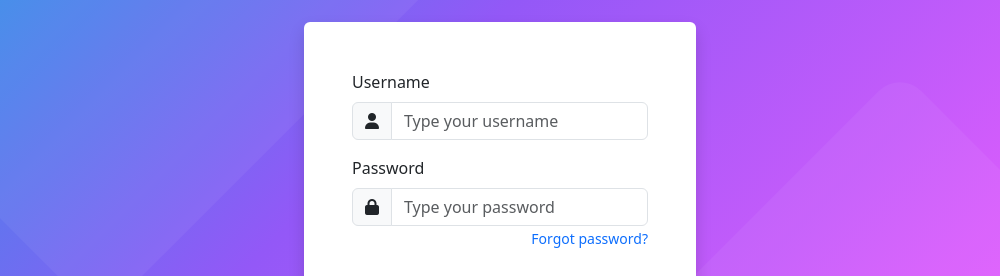
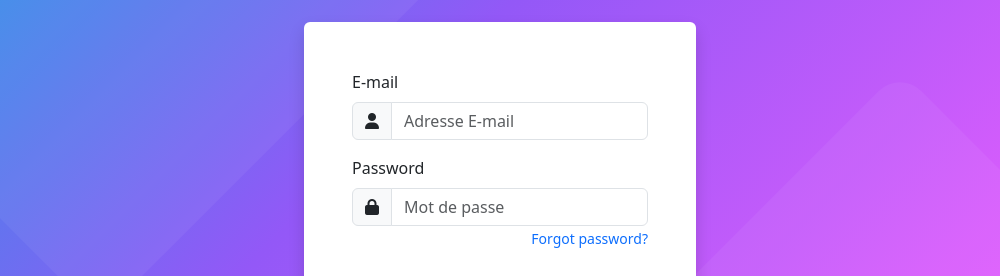
Before and after one commit to Thierry-Manantsoa/Loharano, an Electron app: page frontend/login.html in a window 1000 px wide. Shown: the part 206-482 px from the top of the page. Drawn offline with nearby package versions, Linux system fonts and the light colour scheme.

Commit message:
modification Login

```diff
--- a/frontend/login.html
+++ b/frontend/login.html
@@ -14,17 +14,17 @@
     <div class="login-box p-5 rounded shadow bg-white text-center position-relative" >
       <form>
         <div class="mb-3 text-start">
-          <label class="form-label">Username</label>
+          <label class="form-label">E-mail</label>
           <div class="input-group">
             <span class="input-group-text"><i class="fa fa-user"></i></span>
-            <input type="text" class="form-control" placeholder="Type your username">
+            <input type="text" class="form-control" placeholder="Adresse E-mail">
           </div>
         </div>
         <div class="mb-3 text-start">
           <label class="form-label">Password</label>
           <div class="input-group">
             <span class="input-group-text"><i class="fa fa-lock"></i></span>
-            <input type="password" class="form-control" placeholder="Type your password">
+            <input type="password" class="form-control" placeholder="Mot de passe">
           </div>
           <div class="text-end">
             <a href="Templates/index.html" class="small text-decoration-none">Forgot password?</a>
```
